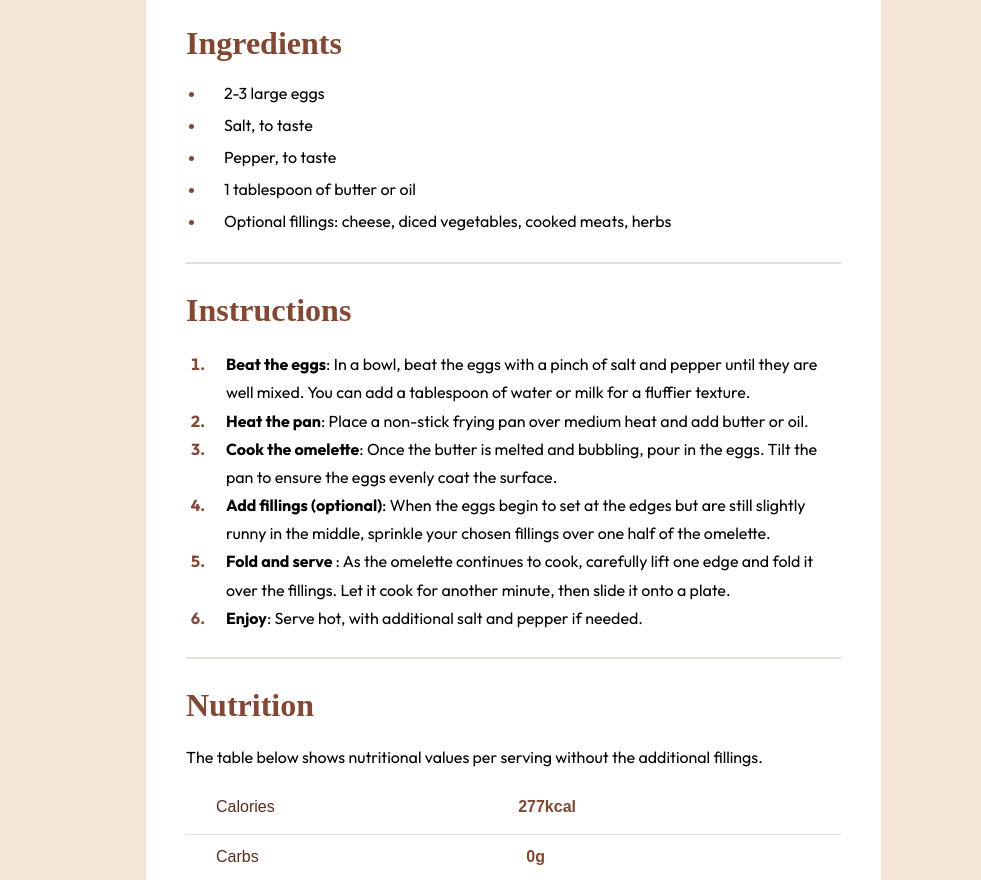
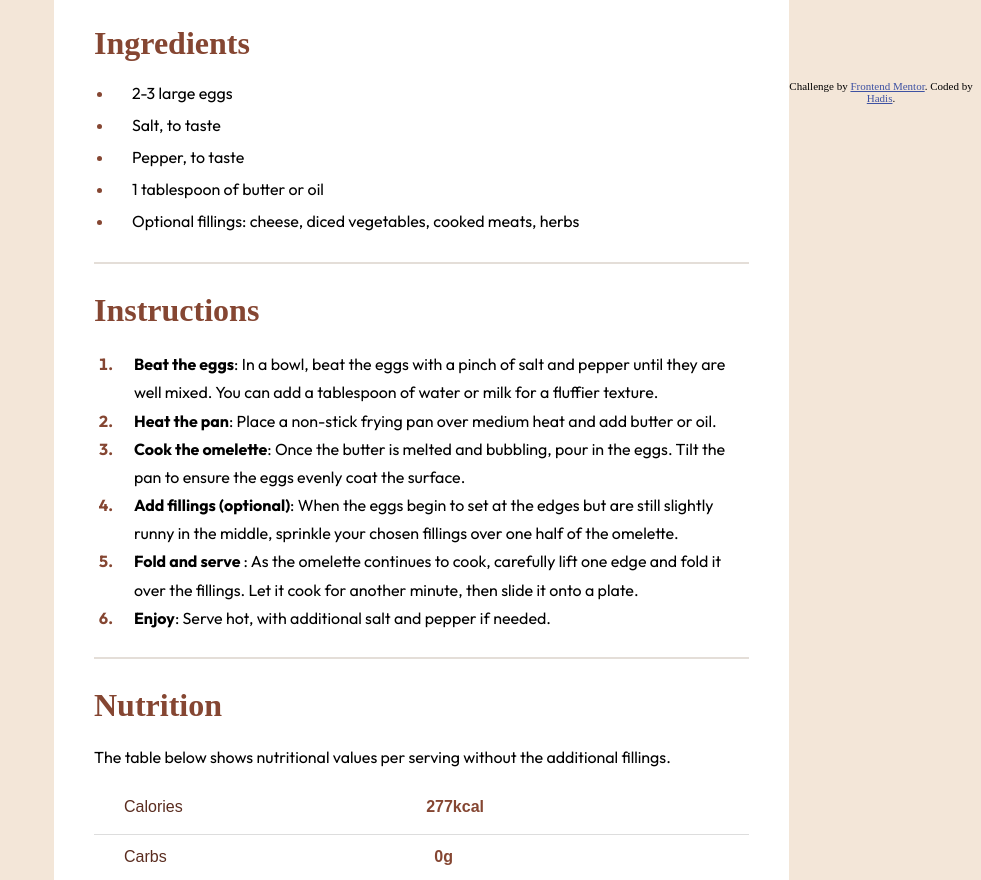
Before and after one commit to hadis770/Recipe-page, a plain HTML site: page index.html in a window 1280 px wide. Shown: the part 829-1709 px from the top of the page, without its empty margins (299-1280 px from the left). Drawn offline with Linux system fonts and the light colour scheme; a web font is replaced by a local one.

Commit message:
Update index.html

```diff
--- a/index.html
+++ b/index.html
@@ -16,7 +16,11 @@
 
   <title>Frontend Mentor | Recipe page</title>
 
-
+  <!-- Feel free to remove these styles or customise in your own stylesheet 👍 -->
+  <style>
+    .attribution { font-size: 11px; text-align: center; }
+    .attribution a { color: hsl(228, 45%, 44%); }
+  </style>
 </head>
 <body>
   <main>
@@ -100,6 +104,9 @@
   </div>
   </main>
 
-
+  <div class="attribution">
+    Challenge by <a href="https://www.frontendmentor.io?ref=challenge" target="_blank">Frontend Mentor</a>.
+    Coded by <a href="#">Hadis</a>.
+  </div>
 </body>
 </html>
```
